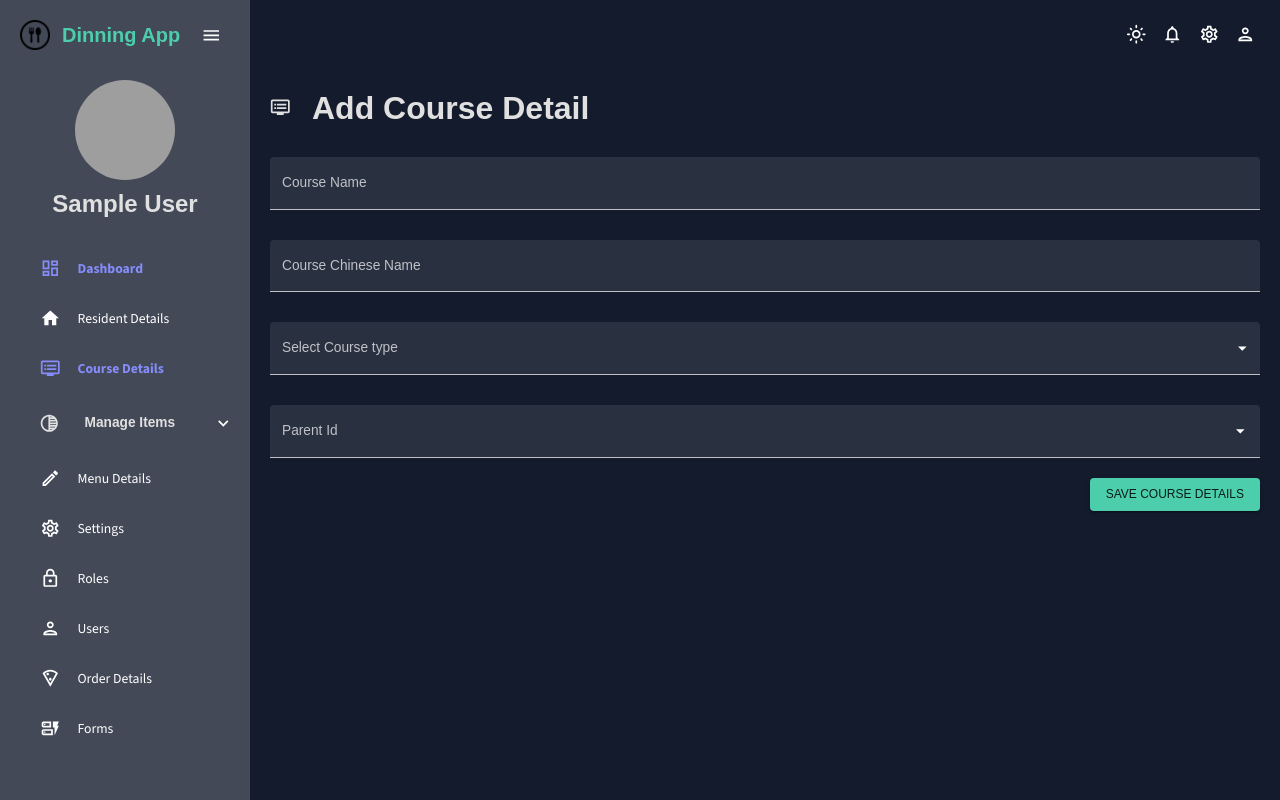
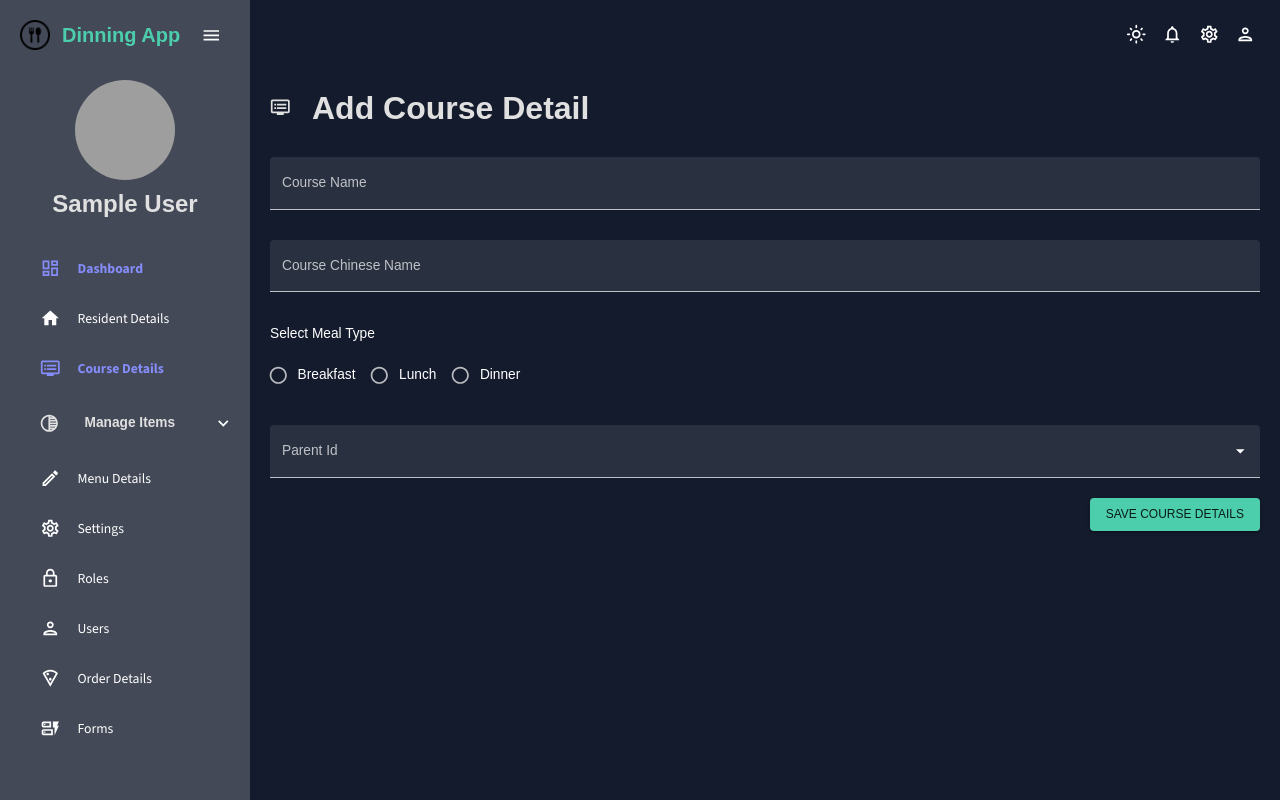
Before and after one commit to UsmanKapadiya/hamiltondinnerapp-admin, a React (Vite) app: page /category-details/create in a window 1280 px wide. Built offline with nearby package versions, Linux system fonts and the light colour scheme; sample sign-in values are in the browser's storage; grey boxes are pictures that could not be loaded.

Commit message:
Meal Type Dropdown to replace Radio Button

```diff
--- a/src/scenes/category/categoryDetails-form.jsx
+++ b/src/scenes/category/categoryDetails-form.jsx
@@ -1,4 +1,4 @@
-import { Box, Button, TextField, useMediaQuery, MenuItem, Autocomplete } from "@mui/material";
+import { Box, Button, TextField, useMediaQuery, Autocomplete, FormHelperText, FormControlLabel, Radio, RadioGroup, FormControl, Typography } from "@mui/material";
 import { Header } from "../../components";
 import { Formik } from "formik";
 import * as yup from "yup";
@@ -73,7 +73,7 @@ const CategoryDetailsForm = () => {
             }
             setCategoryDetails(response?.data);
             actions.resetForm({ values: { ...response?.data } });
-            if(response?.success === true) {
+            if (response?.success === true) {
                 navigate("/category-details");
             }
         } catch (error) {
@@ -164,42 +164,54 @@ const CategoryDetailsForm = () => {
                                     }
                                     sx={{ gridColumn: "span 4" }}
                                 />
-                                <TextField
-                                    fullWidth
-                                    select
-                                    variant="filled"
-                                    label="Select Course type"
-                                    onBlur={handleBlur}
+                                <FormControl
+                                    component="fieldset"
+                                    sx={{ gridColumn: "span 4" }}
+                                    error={touched.type && Boolean(errors.type)}
+                                >
+                                    <Typography variant="subtitle1" fontWeight="400" mb="10px">
+                                        Select Meal Type
+                                    </Typography>
+                                    <RadioGroup
+                                        name="type"
+                                        value={String(values.type)}
                                         onChange={(e) => {
+                                            const selectedType = e.target.value;
                                             handleChange(e);
-                                        const selectedType = e.target.value;
                                             setFieldValue("type", selectedType);
+
                                             const filteredOptions = categoryListData
                                                 .filter(
                                                     (category) =>
-                                                    category.type === selectedType &&
-                                                    category.id !== values.id  && category?.parent_id === 0
+                                                        String(category.type) === selectedType &&
+                                                        category.id !== values.id &&
+                                                        category?.parent_id === 0
                                                 )
                                                 .map((category) => ({
                                                     label: category.cat_name,
                                                     value: category.id,
                                                     type: category.type,
                                                 }));
+
                                             setFilteredParentOptions(filteredOptions);
                                             setFieldValue("parent_id", ""); // Reset parent_id when type changes
                                         }}
-                                    value={values.type}
-                                    name="type"
-                                    error={touched.type && Boolean(errors.type)}
-                                    helperText={touched.type && errors.type}
-                                    sx={{ gridColumn: "span 4" }}
+
+                                        row
                                     >
                                         {type.map((option) => (
-                                        <MenuItem key={option.id} value={option.id}>
-                                            {option.type_name}
-                                        </MenuItem>
+                                            <FormControlLabel
+                                                key={option.id}
+                                                value={String(option.id)}
+                                                control={<Radio color="secondary" />}
+                                                label={option.type_name}
+                                            />
                                         ))}
-                                </TextField>
+                                    </RadioGroup>
+                                    {touched.type && errors.type && (
+                                        <FormHelperText>{errors.type}</FormHelperText>
+                                    )}
+                                </FormControl>
                                 <Autocomplete
                                     options={filteredParentOptions}
                                     getOptionLabel={(option) => option.label || ""}
```
Lines whose indentation alone changed are shown as unchanged.
